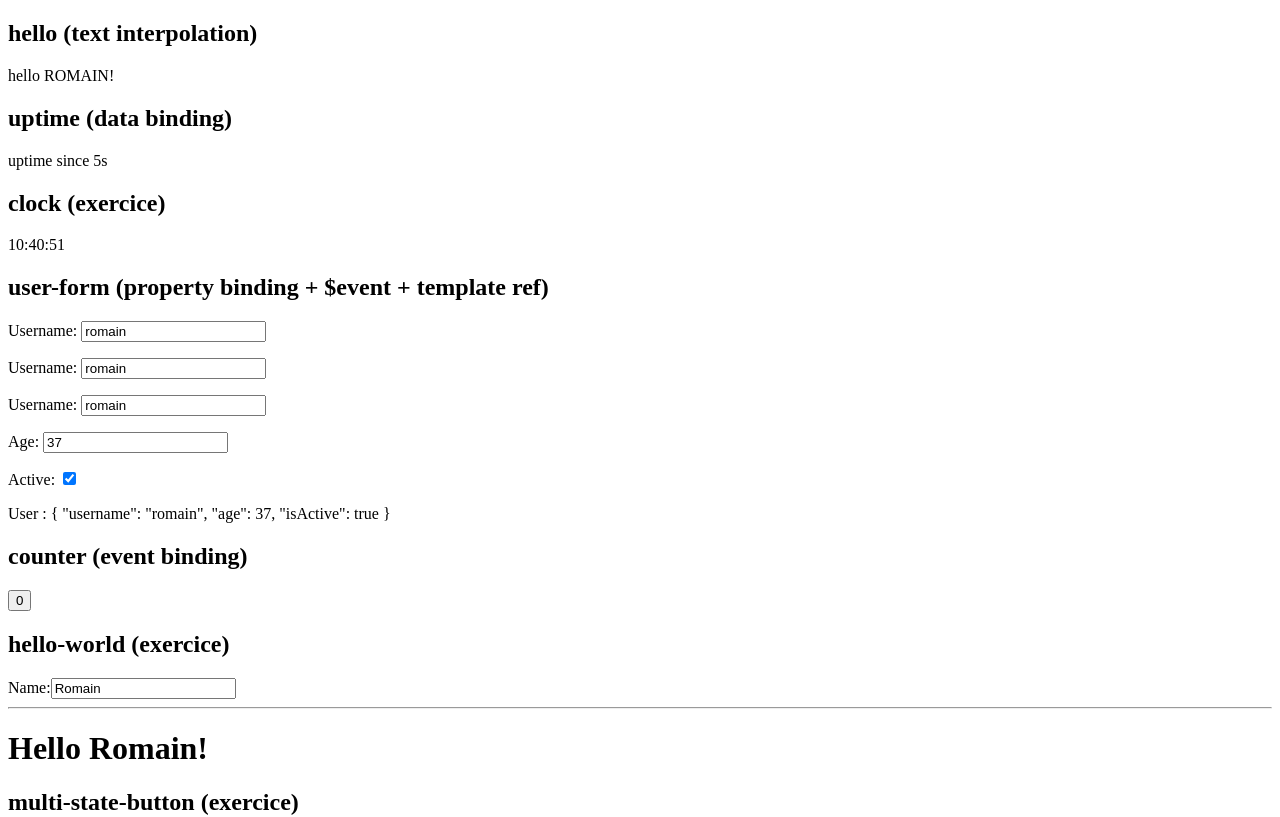
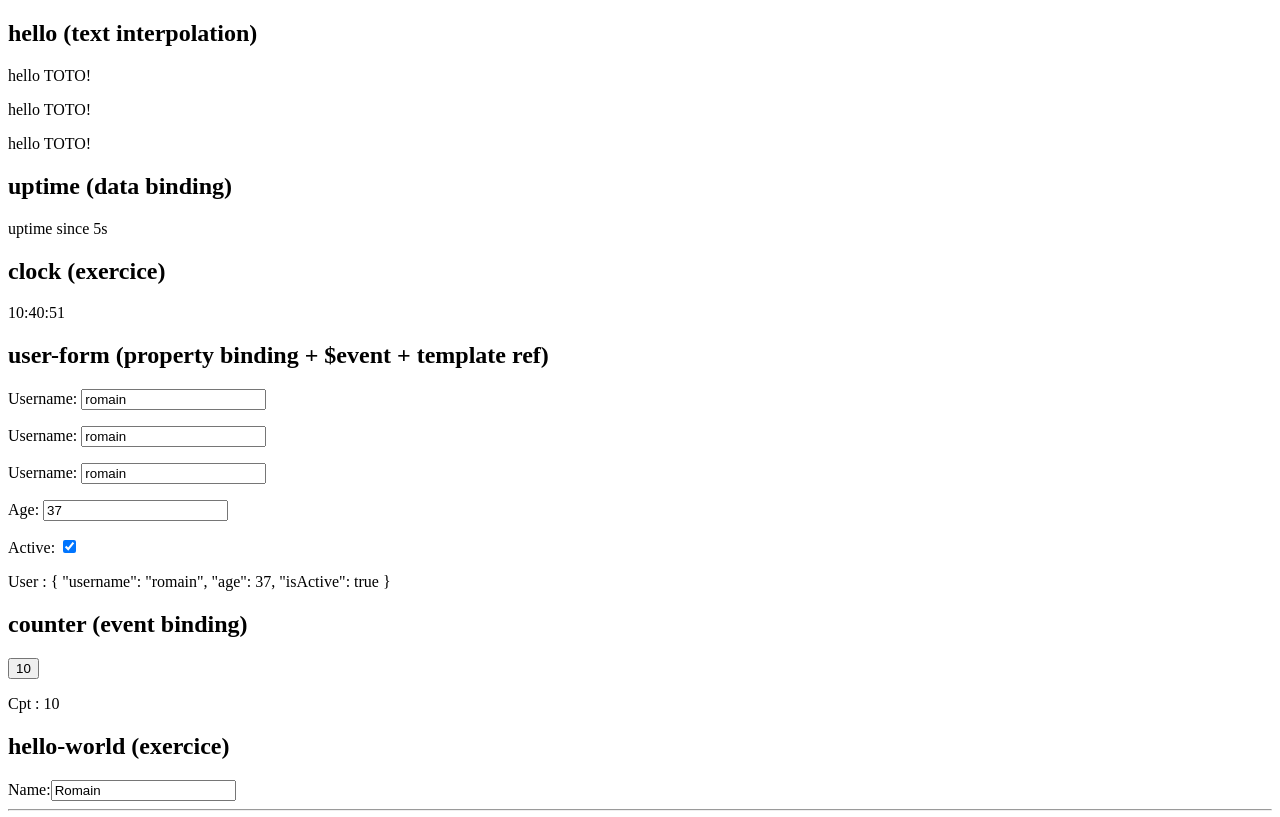
Before and after one commit to bioub/Formation_Angular_2023_01, an Angular app in the folder hello-angular/: page / in a window 1280 px wide. Shown: the top 817 px of the page. Built offline with nearby package versions, Linux system fonts and the light colour scheme.

Commit message:
Exercices Input Output

```diff
--- a/hello-angular/src/app/app.component.html
+++ b/hello-angular/src/app/app.component.html
@@ -1,5 +1,7 @@
 <h2>hello (text interpolation)</h2>
-<app-hello></app-hello>
+<app-hello name="Toto"></app-hello>
+<app-hello [name]="'Toto'"></app-hello>
+<app-hello [name]="prenom"></app-hello>
 
 <h2>uptime (data binding)</h2>
 <app-uptime></app-uptime>
@@ -11,16 +13,42 @@
 <app-user-form></app-user-form>
 
 <h2>counter (event binding)</h2>
-<app-counter></app-counter>
+<app-counter [count]="cpt" (increment)="cpt = $event"></app-counter>
+<p>Cpt : {{ cpt }}</p>
+
+<!--
+  Avec le DOM
+  à l'intérieur du composant
+  counterEl.dispatchEvent(new Event('increment'));
+
+  à l'extérieur du composant
+  counterEl.addEventListener('increment', ($event) => {
+    cpt =
+  });
+-->
 
 <h2>hello-world (exercice)</h2>
 <app-hello-world></app-hello-world>
 
 <h2>multi-state-button (exercice)</h2>
 <app-multi-state-button></app-multi-state-button>
+<!--
+  Exercice 1 :
+  Faire de items et value de app-multi-state-button des inputs
+  et passer :
+  - à items un tableau de prenoms
+  - à valeur la propriété prenom de AppComponent (comme app-hello)
+  Créer un Output dans app-multi-state-button appelée valueChange (le nom est important)
+  et au moment du click remonter la valeur dans prenom
+-->
 
 <h2>color-picker (attribute, class and style bindings)</h2>
 <app-color-picker></app-color-picker>
+<!--
+  Exercice 2 :
+  Color picker doit avec 2 inputs (la liste et la valeur sélectionnée) et un output
+  qui sera appelé pour moment du clic sur une couleur (noms au choix)
+-->
 
 <h2>use-separate-chars (custom pipes)</h2>
 <app-use-separate-chars></app-use-separate-chars>
--- a/hello-angular/src/app/app.component.ts
+++ b/hello-angular/src/app/app.component.ts
@@ -6,5 +6,6 @@ import { Component } from '@angular/core';
   styleUrls: ['./app.component.css']
 })
 export class AppComponent {
-  title = 'hello-angular';
+  prenom = 'Toto';
+  cpt = 10;
 }
--- a/hello-angular/src/app/counter/counter.component.html
+++ b/hello-angular/src/app/counter/counter.component.html
@@ -1,4 +1,4 @@
-<button (click)="increment()">{{ count }}</button>
+<button (click)="incrementCount()">{{ count }}</button>
 
 <!--
   buttonEl.addEventListener('click', () => {
--- a/hello-angular/src/app/counter/counter.component.ts
+++ b/hello-angular/src/app/counter/counter.component.ts
@@ -1,4 +1,4 @@
-import { Component } from '@angular/core';
+import { Component, EventEmitter, Input, Output } from '@angular/core';
 
 @Component({
   selector: 'app-counter',
@@ -6,9 +6,11 @@ import { Component } from '@angular/core';
   styleUrls: ['./counter.component.css']
 })
 export class CounterComponent {
-  count = 0;
+  @Input() count = 0;
+  @Output() increment = new EventEmitter<number>();
 
-  increment() {
+  incrementCount() {
     this.count++;
+    this.increment.emit(this.count);
   }
 }
--- a/hello-angular/src/app/hello/hello.component.ts
+++ b/hello-angular/src/app/hello/hello.component.ts
@@ -1,4 +1,4 @@
-import { Component } from '@angular/core';
+import { Component, Input } from '@angular/core';
 
 @Component({
   selector: 'app-hello',
@@ -6,7 +6,7 @@ import { Component } from '@angular/core';
   styleUrls: ['./hello.component.css']
 })
 export class HelloComponent {
-  name = 'Romain';
+  @Input() name = 'Romain';
   // maFonction() {
   //   console.log('maFonction called')
   // }
```
